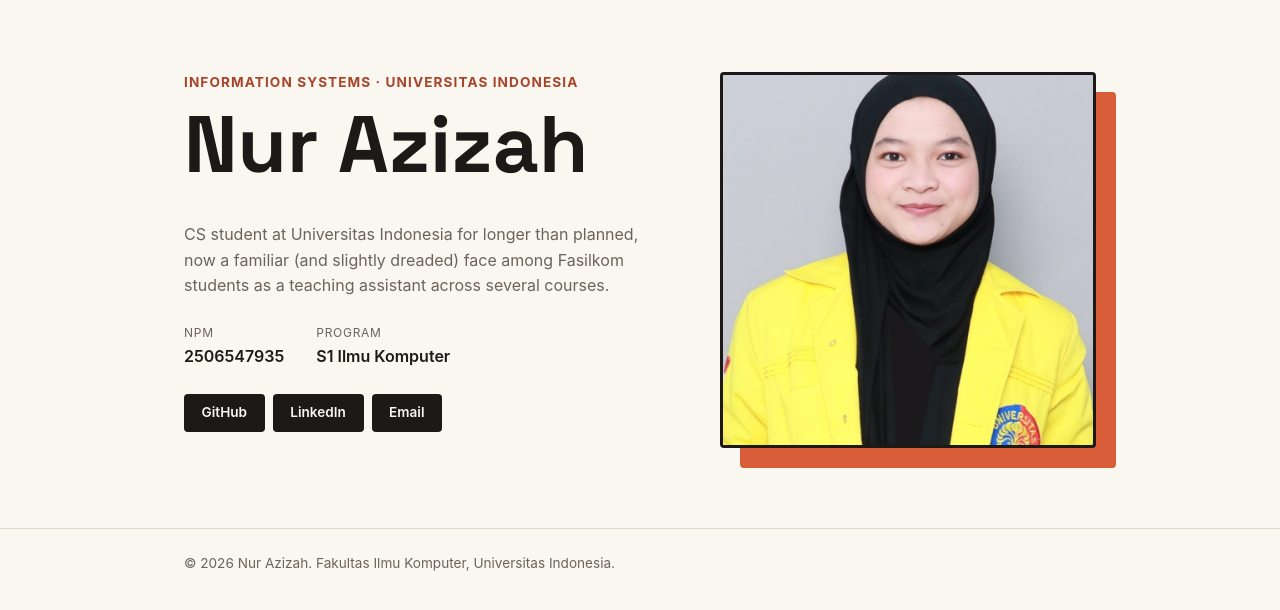
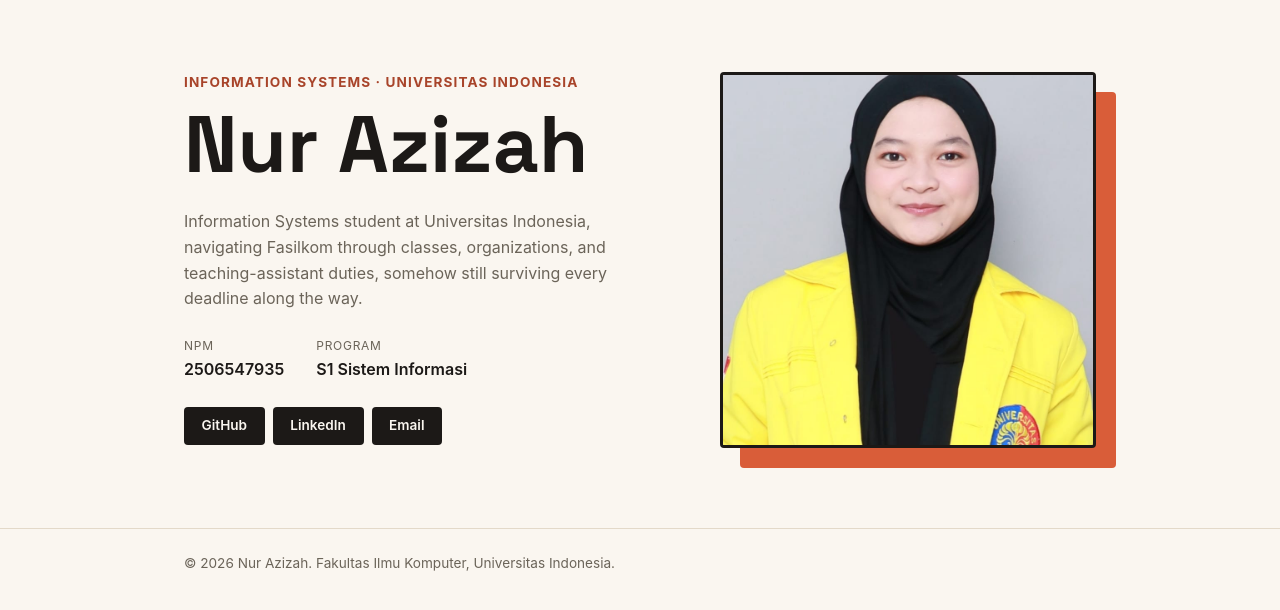
Before and after one commit to nurazizah56-dak/myportofolio, a Django app: page / in a window 1280 px wide. Shown: the part 74-684 px from the top of the page. Run offline with Django 5.2, Linux system fonts and the light colour scheme.

Commit message:
Update bio

```diff
--- a/templates/index.html
+++ b/templates/index.html
@@ -31,7 +31,7 @@
                     <img class="avatar" src="/static/img/azizah.jpg" alt="Photo of Azizah">
                 </div>
                 <div class="hero-details">
-                    <p class="bio">CS student at Universitas Indonesia for longer than planned, now a familiar (and slightly dreaded) face among Fasilkom students as a teaching assistant across several courses.</p>
+                    <p class="bio">Information Systems student at Universitas Indonesia, navigating Fasilkom through classes, organizations, and teaching-assistant duties, somehow still surviving every deadline along the way.</p>
                     <dl class="meta-list">
                         <div class="meta-row">
                             <dt>NPM</dt>
@@ -39,7 +39,7 @@
                         </div>
                         <div class="meta-row">
                             <dt>Program</dt>
-                            <dd>S1 Ilmu Komputer</dd>
+                            <dd>S1 Sistem Informasi</dd>
                         </div>
                     </dl>
                     <div class="social-links">
```
